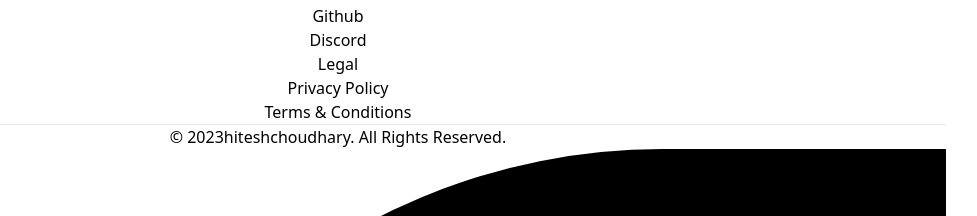
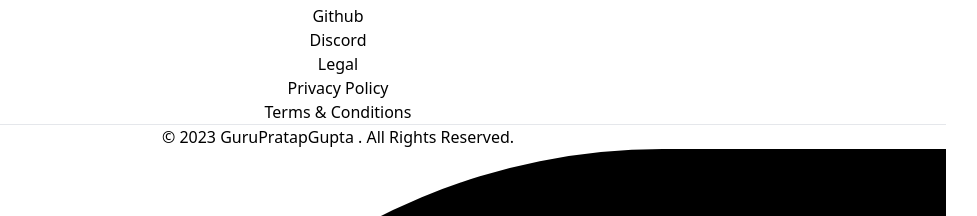
Before and after one commit to GuruPratap569/react, a React (Vite) app in the folder Project/07reactRouter/: page / in a window 1280 px wide. Shown: the part 1540-1756 px from the top of the page, without its empty margins (302-1279 px from the left). Built offline with nearby package versions, Linux system fonts and the light colour scheme.

Commit message:
Update Footer

```diff
--- a/Project/07reactRouter/src/components/Footer/Footer.jsx
+++ b/Project/07reactRouter/src/components/Footer/Footer.jsx
@@ -77,11 +77,7 @@ export default function Footer() {
         <hr className="my-6 border-gray-200 sm:mx-auto lg:my-8" />
         <div className="sm:flex sm:items-center sm:justify-between">
           <span className="text-sm text-gray-500 sm:text-center">
-            © 2023
-            <a href="https://hiteshchoudhary.com/" className="hover:underline">
-              hiteshchoudhary
-            </a>
-            . All Rights Reserved.
+            © 2023 GuruPratapGupta . All Rights Reserved.
           </span>
           <div className="flex mt-4 space-x-5 sm:justify-center sm:mt-0">
             <Link to="#" className="text-gray-500 hover:text-gray-900">
```
